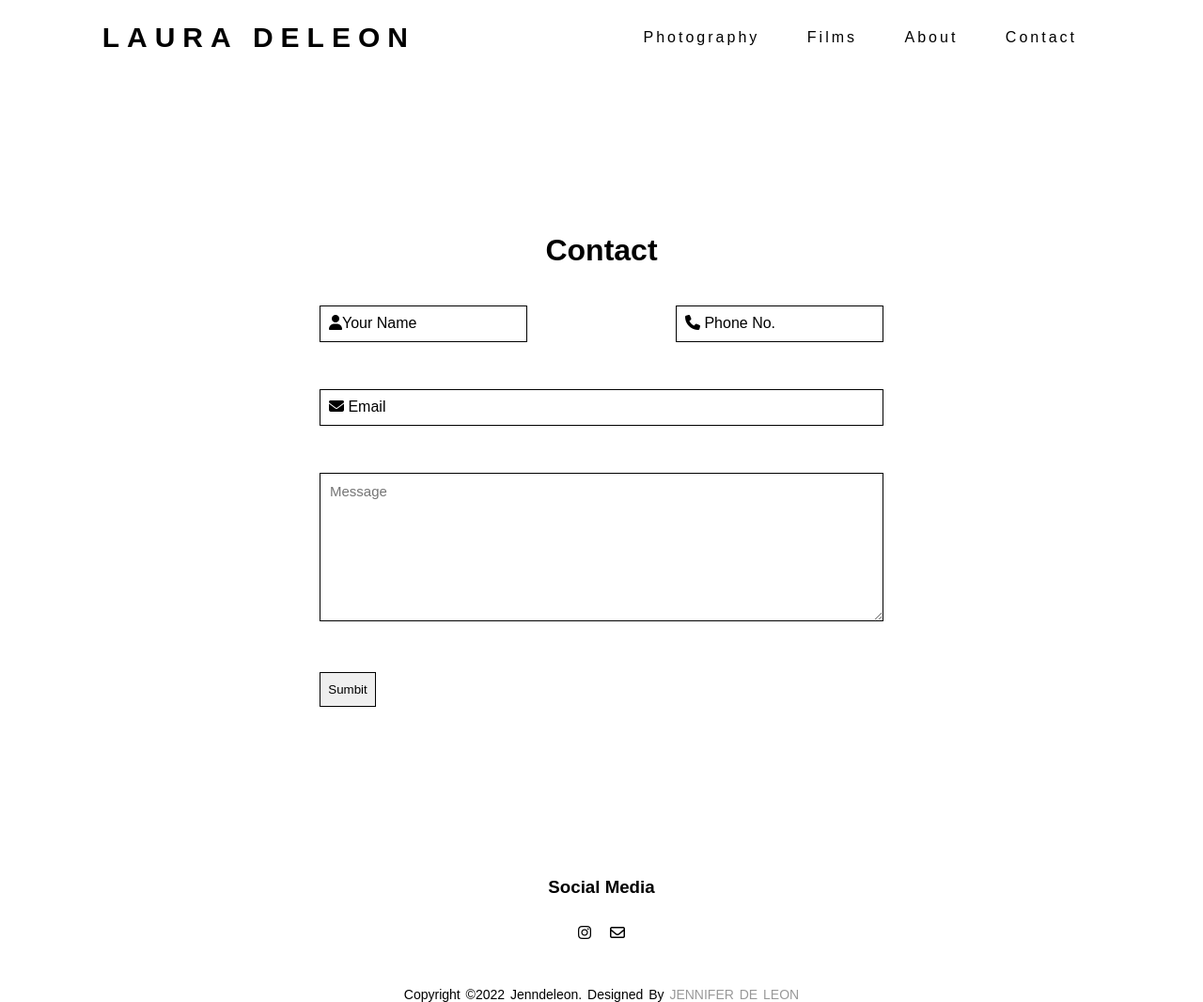
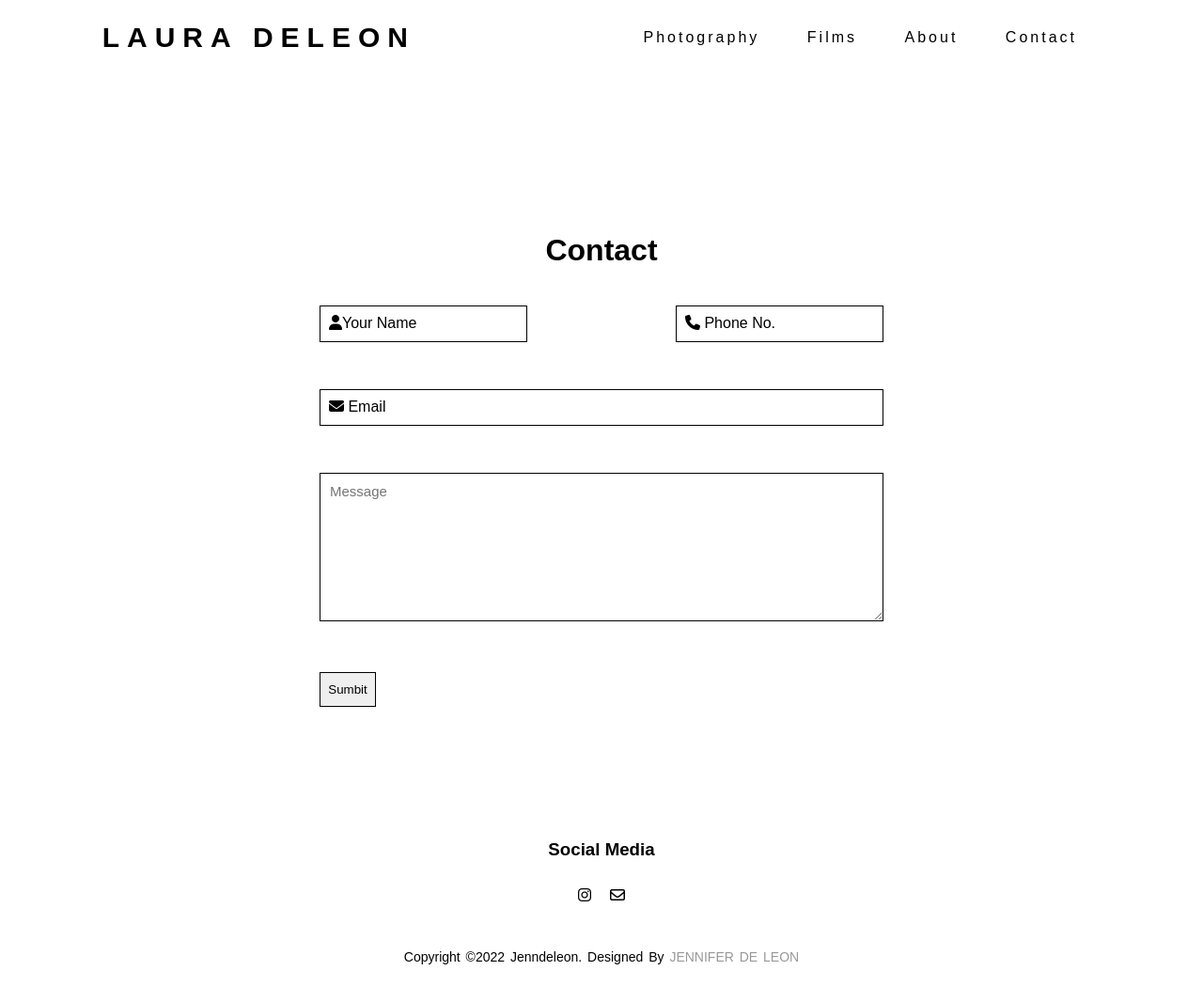
Before and after one commit to JennDeleon95/lauradeleonportfolio, a plain HTML site: page Laura's Portfolio/contact.html in a window 1280 px wide. Shown: the whole page at 94% size. After the commit the page ends 1026 px from the top, so only its background shows below. Drawn offline with Linux system fonts and the light colour scheme.

Commit message:
Add files via upload

```diff
--- a/Laura's Portfolio/contact.html
+++ b/Laura's Portfolio/contact.html
@@ -57,7 +57,7 @@
 			<h3>Social Media</h3>
 			<ul class="socials">
 				<li><a href="https://www.instagram.com/lauraadeleonn/" target="_blank"><i class="fa-brands fa-instagram"></i></a></li>
-				<li><a href="mailto: ldeleonorozco35@gmail.com"><i class="fa-regular fa-envelope"></i></li>
+				<li><a href="mailto: jdeleonorozco95@gmail.com"><i class="fa-regular fa-envelope"></i></li>
 			</ul>
 		</div>
 		<div class="footer-bottom">
--- a/Laura's Portfolio/style.css
+++ b/Laura's Portfolio/style.css
@@ -131,6 +131,7 @@ img {
 	grid-auto-flow: column;
 	overflow-x: auto;
 	overscroll-behavior-inline: contain;
+	position: relative;
 }
 
 body::webkit-scrollbar{
@@ -273,7 +274,7 @@ textarea: valid~label{
 
 /*social media starts*/
 
-footer {
+.footer {
 	height: auto;
 	width: 100vw;
 	padding-top: 40px;
@@ -343,6 +344,8 @@ footer {
 }
 /*social media ends*/
 
+/*film starts*/
+
 .about h1{
 	font-family: Popping, sans-serif;
 	text-align: center;
@@ -381,3 +384,4 @@ footer {
 	height: 70%;
 	width: 70%;
 }
+/*film ends*/
```
Also changed, not shown: Laura's Portfolio/index.html (+0 -1 lines), Laura's Portfolio/app.js (line endings or trailing spaces).
